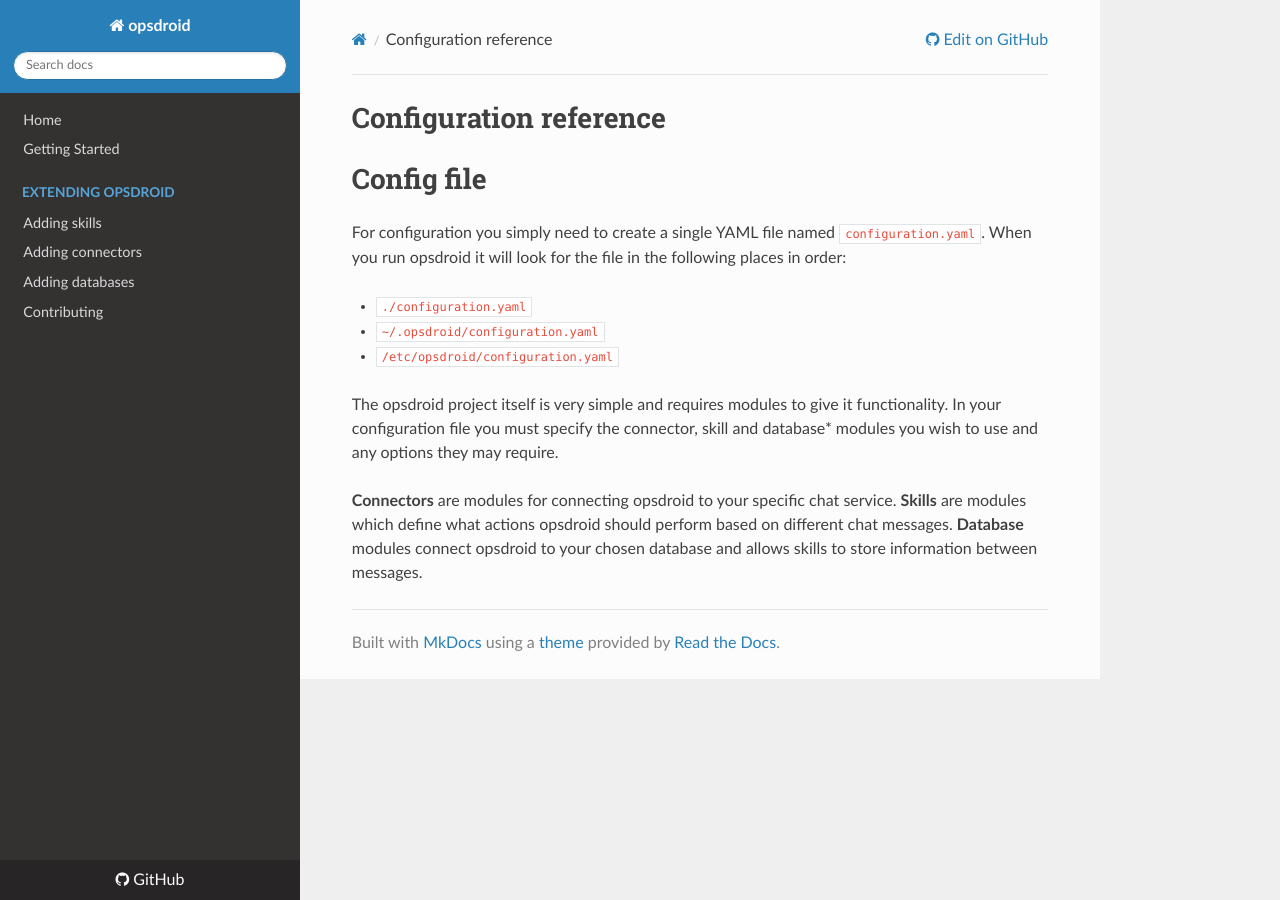
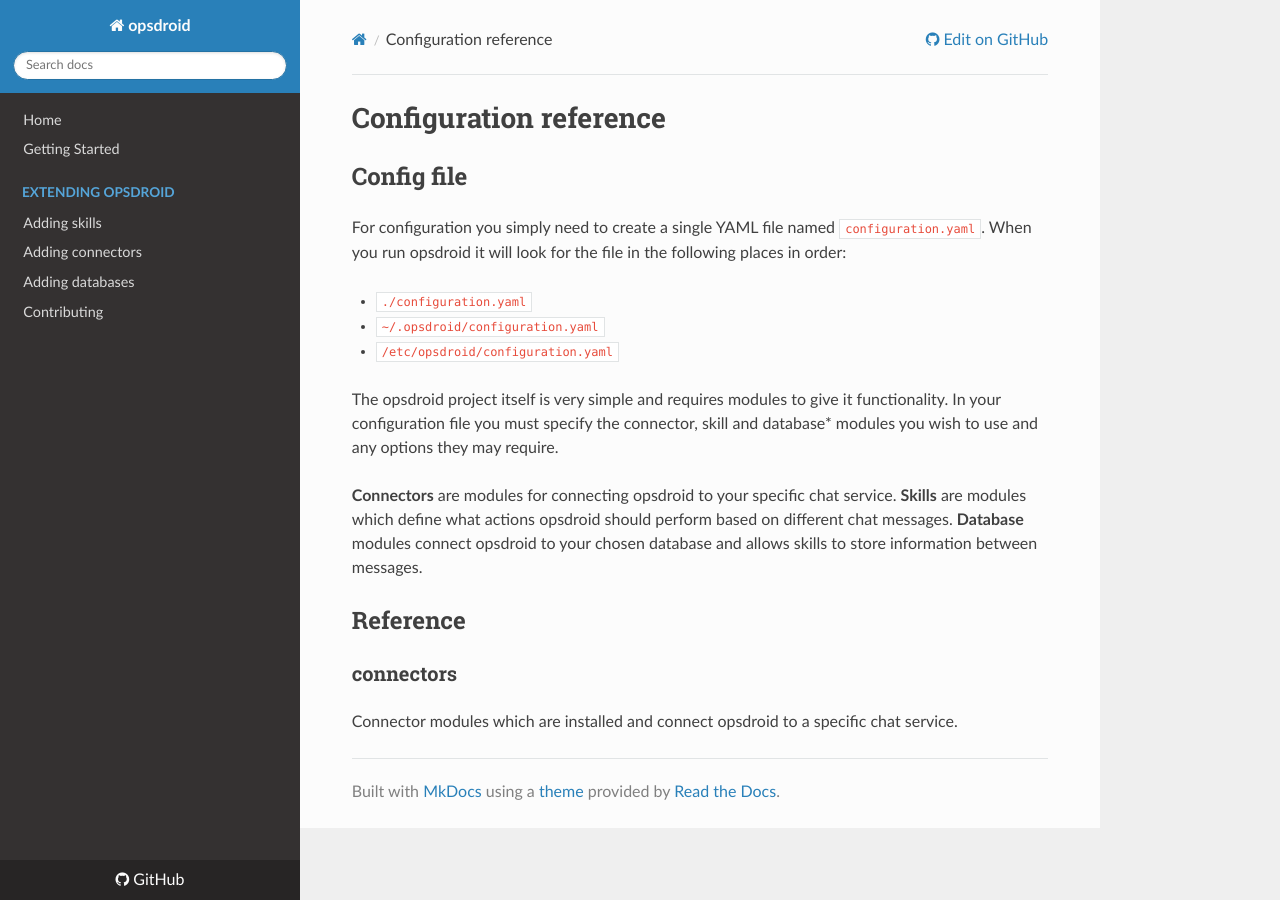
Before and after one commit to opsdroid/opsdroid, an MkDocs documentation site: the page built from docs/configuration-reference.md, in a window 1280 px wide. Built offline with MkDocs 1.6.1, drawn with Linux system fonts in a browser that asks for light colours; nearby versions of some CDN libraries; old or Windows-style settings are respelled for this version of MkDocs.

Commit message:
More changes

```diff
--- a/docs/configuration-reference.md
+++ b/docs/configuration-reference.md
@@ -1,6 +1,6 @@
 # Configuration reference
 
-# Config file
+## Config file
 
 For configuration you simply need to create a single YAML file named `configuration.yaml`. When you run opsdroid it will look for the file in the following places in order:
 
@@ -11,3 +11,9 @@
 The opsdroid project itself is very simple and requires modules to give it functionality. In your configuration file you must specify the connector, skill and database* modules you wish to use and any options they may require.
 
 **Connectors** are modules for connecting opsdroid to your specific chat service. **Skills** are modules which define what actions opsdroid should perform based on different chat messages. **Database** modules connect opsdroid to your chosen database and allows skills to store information between messages.
+
+## Reference
+
+### connectors
+
+Connector modules which are installed and connect opsdroid to a specific chat service.
```
